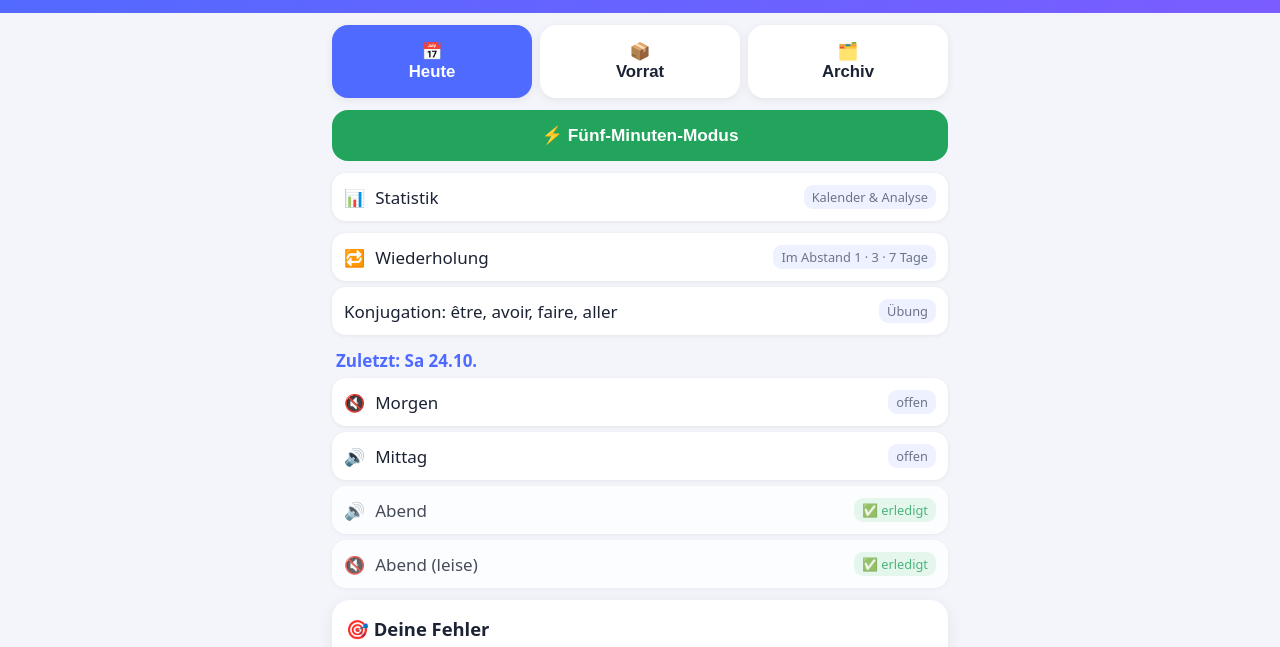
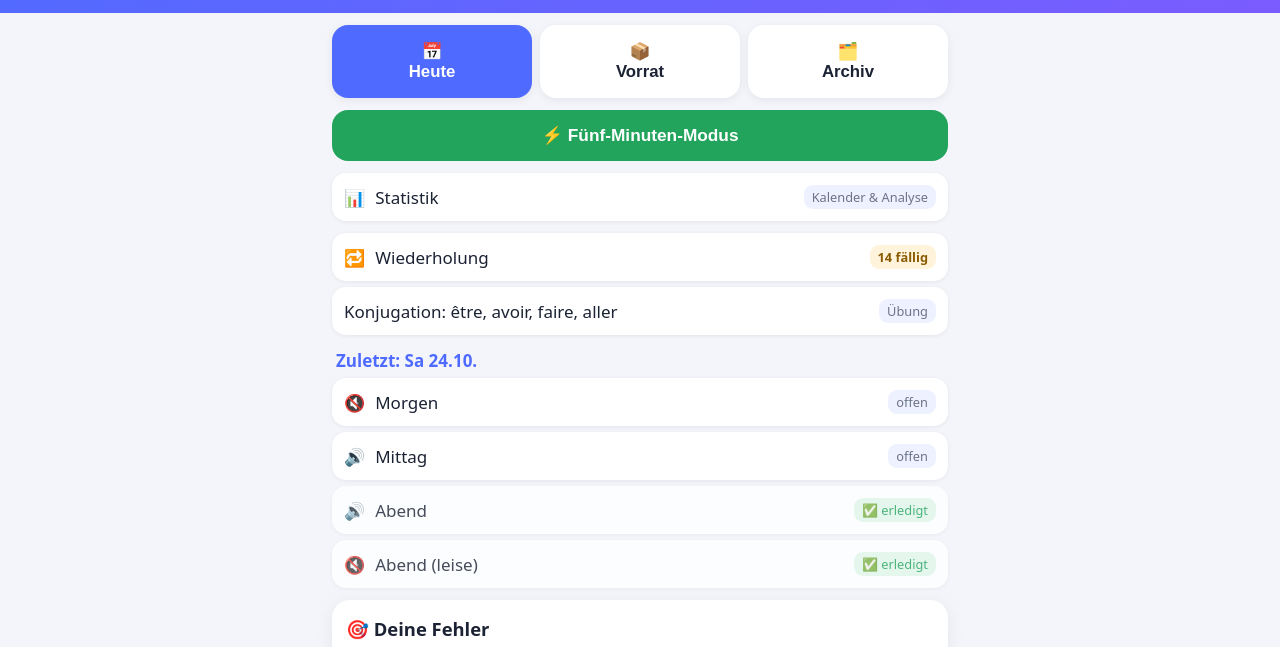
Before and after one commit to schwabenflo/schwabenflo.github.io, a plain HTML site: page quattrolingo/index.html in a window 1280 px wide. Shown: the part 123-770 px from the top of the page. Drawn offline with Linux system fonts and the light colour scheme.

Commit message:
Quattrolingo: Fällig-Zähler auf der Wiederholungs-Kachel

```diff
--- a/quattrolingo/app.css
+++ b/quattrolingo/app.css
@@ -72,3 +72,5 @@ a.back{text-decoration:none;display:inline-flex;align-items:center;justify-conte
 .tod-card.best{outline:2px solid var(--ok);background:var(--okb)}
 .tod-ico{font-size:1.3rem}
 .tod-pct{font-size:1.45rem;font-weight:800;margin:.2rem 0}
+
+.les .st.due{background:var(--wb);color:#8a5a00;font-weight:700}
--- a/quattrolingo/app.js
+++ b/quattrolingo/app.js
@@ -26,7 +26,9 @@ function tab(t){document.querySelectorAll('.big3 button').forEach(function(b){b.
  $('#tabs').innerHTML=h;ls('fr-tab',t)}
 function openList(){var seen={},out=[];L.filter(function(m){return m.kind==='tag'&&m.date>=addDays(TODAY,-3)}).forEach(function(m){var k=key(m);if(seen[k])return;seen[k]=1;if(!isDone(m))out.push(m)});return out}
 function addDays(s,n){var d=new Date(s+'T12:00');d.setDate(d.getDate()+n);return iso(d)}
-function init(){var w=(STA.weeks||[])[0]||{};$('#kw').textContent=w.xp||0;$('#kt').textContent=STA.totalXP||0;$('#ks').textContent=(STA.streak||0)+' T';
+
+function wdhBadge(){get('data/wiederholung.json').then(function(W){var n=(W.items||[]).filter(function(it){return it.status!=='sicher'&&it.due<=TODAY}).length;var el=$('#wdhCount');if(!el)return;if(n){el.textContent=n+' fällig';el.classList.add('due')}else{var later=(W.items||[]).filter(function(it){return it.status!=='sicher'}).length;el.textContent=later?'Nichts fällig':'Alles sicher'}}).catch(function(){})}
+function init(){wdhBadge();var w=(STA.weeks||[])[0]||{};$('#kw').textContent=w.xp||0;$('#kt').textContent=STA.totalXP||0;$('#ks').textContent=(STA.streak||0)+' T';
  try{var la=JSON.parse(ls('fr-last')||'null');if(la){var a=$('#last');a.href=la.href;a.textContent='▶ Weiter mit zuletzt geöffnet: '+la.title;a.style.display='block'}}catch(e){}
  var op=openList();if(op.length>=2){$('#remind').style.display='block';$('#remind').innerHTML='⏳ <b>Du hast noch '+op.length+' Lektionen offen</b> ('+op.map(function(m){return dlabel(m.date)+' '+m.slot}).join(', ')+'). Willst du die erst nachholen? Solange gibt es keine neuen.'}
  document.querySelectorAll('.big3 button').forEach(function(b){b.onclick=function(){tab(b.dataset.tab)}});tab(ls('fr-tab')||'heute');
```
